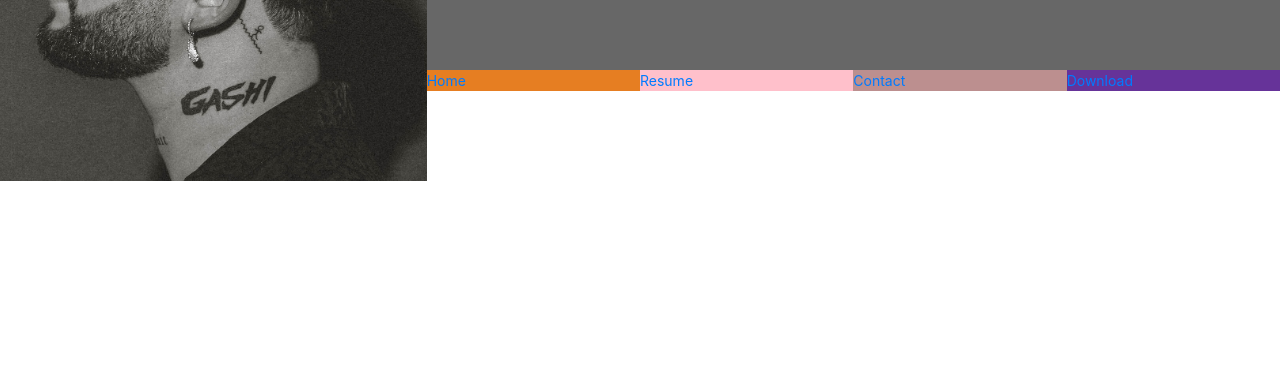
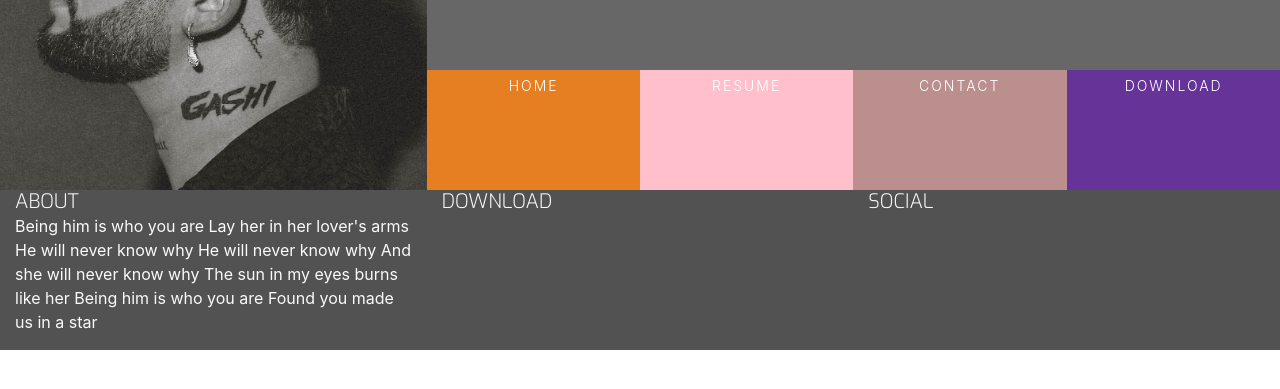
Before and after one commit to alex-1134/gashi-boot, a plain HTML site: page index.html in a window 1280 px wide. Shown: the part 179-568 px from the top of the page. Drawn offline with nearby package versions, Linux system fonts and the light colour scheme.

Commit message:
Everything

```diff
--- a/assets/css/style.css
+++ b/assets/css/style.css
@@ -18,6 +18,24 @@
 
 .ui-menu-color-download {
     background-color: rebeccapurple;
+}
+
+h1,
+h2,
+h3,
+h4,
+h5 {
+    margin: 0;
+}
+
+.general-sub {
+    font-family: "Exo", sans-serif;
+    font-weight: 300;
+    color: #fafafa;
+}
+
+.uppercase {
+    text-transform: uppercase;
 }
 
 header {
@@ -65,7 +83,47 @@ header {
     font-size: 0;
 }
 
+#nav {
+    margin: 0;
+}
+
 #nav li {
     font-size: 14px;
     padding: 0;
 }
+
+.menuitem {
+    height: 120px;
+    text-align: center;
+    padding: 0;
+}
+
+.menuitem a {
+    width: 100%;
+    text-decoration: none;
+    color: white;
+    height: 120px;
+}
+
+.menuitem span {
+    display: block;
+    width: 100%;
+    padding-top: 5px;
+    text-align: center;
+    text-transform: uppercase;
+    font-size: 14px;
+    font-weight: 300;
+    letter-spacing: 2px;
+}
+
+.hvr-sweep-to-bottom:before {
+    background-color: rgba(0, 0, 0, 0.2);
+    height: 120px;
+}
+
+footer {
+    background-color: #525252;
+    color: #fafafa;
+    min-height: 120px;
+    margin: 0;
+}
--- a/index.html
+++ b/index.html
@@ -16,6 +16,8 @@
     <link rel="preconnect" href="https://fonts.gstatic.com">
     <link href="https://fonts.googleapis.com/css2?family=Lato&family=Roboto+Condensed:wght@700&display=swap"
         rel="stylesheet">
+    <link rel="stylesheet" href="https://cdnjs.cloudflare.com/ajax/libs/hover.css/2.1.1/css/hover-min.css"
+        type="text/css" />
     <link href="assets/css/style.css" rel="stylesheet">
     <title>ROSIE</title>
 </head>
@@ -41,17 +43,17 @@
                 <div class="row no-gutters">
                     <div class="col">
                         <ul id="nav" class="list-inline menucontainer">
-                            <li class="col-6 col-sm-3 ui-menu-color-home list-inline-item">
-                                <a href="#"><span>Home</span></a>
+                            <li class="col-6 col-sm-3 ui-menu-color-home list-inline-item menuitem">
+                                <a href="#" class="hvr-sweep-to-bottom"><span>Home</span></a>
                             </li>
-                            <li class="col-6 col-sm-3 ui-menu-color-resume list-inline-item">
-                                <a href="#"><span>Resume</span></a>
+                            <li class="col-6 col-sm-3 ui-menu-color-resume list-inline-item menuitem">
+                                <a href="#" class="hvr-sweep-to-bottom"><span>Resume</span></a>
                             </li>
-                            <li class="col-6 col-sm-3 ui-menu-color-contact list-inline-item">
-                                <a href="#"><span>Contact</span></a>
+                            <li class="col-6 col-sm-3 ui-menu-color-contact list-inline-item menuitem">
+                                <a href="#" class="hvr-sweep-to-bottom"><span>Contact</span></a>
                             </li>
-                            <li class="col-6 col-sm-3 ui-menu-color-download list-inline-item">
-                                <a href="#"><span>Download</span></a>
+                            <li class="col-6 col-sm-3 ui-menu-color-download list-inline-item menuitem">
+                                <a href="#" class="hvr-sweep-to-bottom"><span>Download</span></a>
                             </li>
                         </ul>
                     </div>
@@ -65,8 +67,28 @@
 
     </section>
 
-    <footer>
-
+    <footer class="container-fluid">
+        <div class="row">
+            <div class="col-sm-4">
+                <h5 class="uppercase general-sub">About</h5>
+                <p class="inline-block">
+                    Being him is who you are
+                    Lay her in her lover's arms
+                    He will never know why
+                    He will never know why
+                    And she will never know why
+                    The sun in my eyes burns like her
+                    Being him is who you are
+                    Found you made us in a star
+                </p>
+            </div>
+            <div class="col-sm-4">
+                <h5 class="uppercase general-sub">Download</h5>
+            </div>
+            <div class="col-sm-4">
+                <h5 class="uppercase general-sub">Social</h5>
+            </div>
+        </div>
     </footer>
 
 
```
